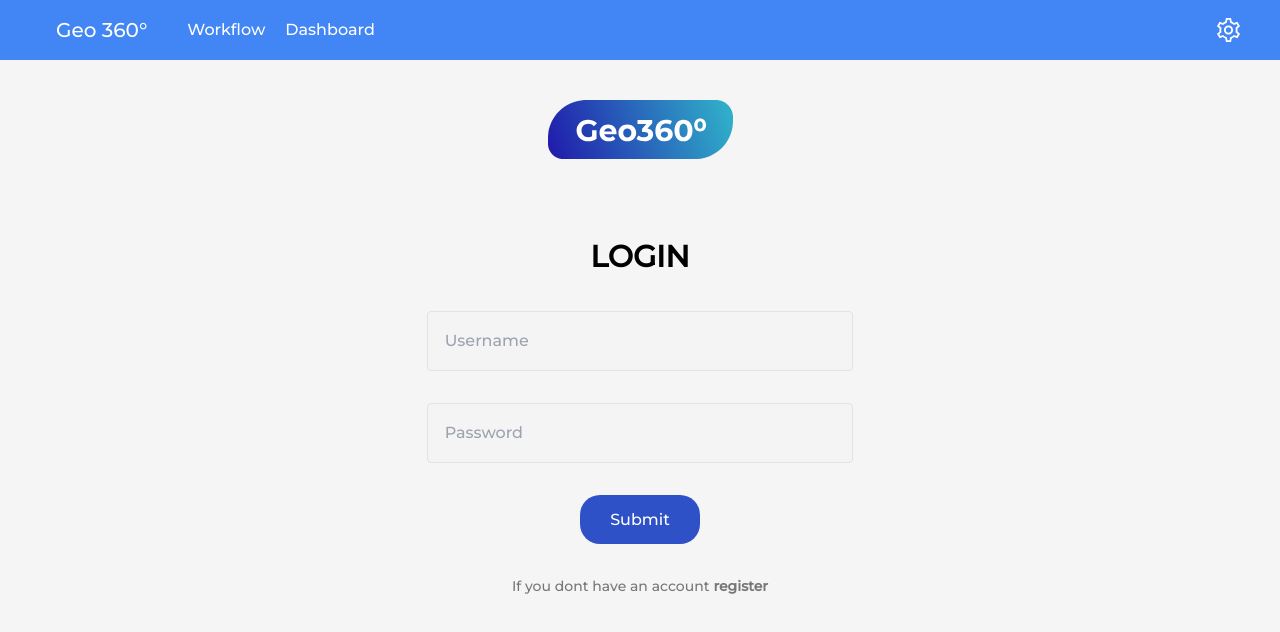
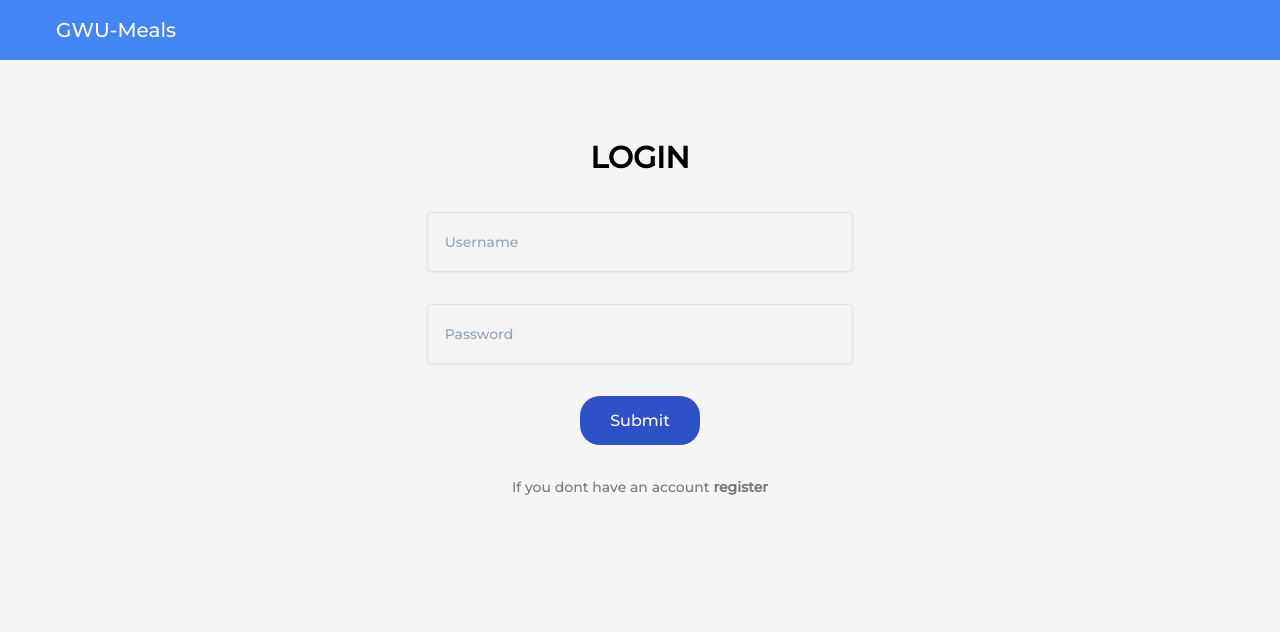
Before and after one commit to TurqayUmudzade/GwFront, a React (Create React App) app: page /login in a window 1280 px wide. Shown: the top 632 px of the page. Built offline with nearby package versions, Linux system fonts and the light colour scheme; some icons are missing.

Commit message:
Fix layout

```diff
--- a/src/components/Layout/Nav/index.js
+++ b/src/components/Layout/Nav/index.js
@@ -1,5 +1,4 @@
-import { userContext } from "context/userContext"
-import { useContext, useEffect, useState } from "react"
+import { useEffect, useState } from "react"
 import { NavLink, useNavigate } from "react-router-dom"
 import { ReactComponent as Gear } from "assets/gear.svg"
 import { ReactComponent as Moon } from "assets/moon.svg"
@@ -8,12 +7,11 @@ import { ReactComponent as Logout } from "assets/logout.svg"
 import OutsideClickHandler from "react-outside-click-handler"
 import "./style.scss"
 import classNames from "classnames"
-import Cookies from "js-cookie"
 
 const Nav = () => {
-  const { user, setUser } = useContext(userContext)
   const [isDarkMode, setIsDarkMode] = useState(false)
   const [isMenuOpen, setIsMenuOpen] = useState(false)
+  const [hasLoggedIn, setHasLoggedIn] = useState(false)
   let navigate = useNavigate()
   useEffect(() => {
     let item = localStorage.getItem("theme")
@@ -21,13 +19,15 @@ const Nav = () => {
       setIsDarkMode(true)
       setDarkTheme(true)
     }
+    console.log(window.location.href)
+    if (window.location.href.includes("login")) {
+      setHasLoggedIn(false)
+    } else setHasLoggedIn(true)
   }, [])
 
   const handleMenu = () => setIsMenuOpen(!isMenuOpen)
   const closeMenu = () => setIsMenuOpen(false)
   const logout = () => {
-    Cookies.remove("auth")
-    setUser(undefined)
     navigate("/login")
   }
 
@@ -44,20 +44,24 @@ const Nav = () => {
   }
   return (
     <nav className="mb-8 px-10 py-4 flex items-center border-gray bg-blue-500 text-white dark:bg-slate-800 dark:border-slate-100">
-      <i className="fas fa-globe-americas text-3xl text-blue-500 "></i>
-      <p className="ml-4 text-xl">Geo 360°</p>
+      <i className="fas fa-burger-soda text-3xl text-blue-500 "></i>
+      <p className="ml-4 text-xl">GWU-Meals</p>
+      {hasLoggedIn && (
         <div className="ml-10 flex gap-5">
           <NavLink to="/workflow" className="left hover:text-white">
             Workflow
           </NavLink>
-        <NavLink to="/dashboard" className="left hover:text-white">
-          Dashboard
+          <NavLink to="/order-history" className="left hover:text-white">
+            Orders
           </NavLink>
         </div>
+      )}
 
       <div className="ml-auto flex items-center relative">
+        {hasLoggedIn && (
+          <>
             <div className="text-lg text-white mr-4 dark:text-white">
-          {/* {user.username} */}
+              Turqay Umuzade
             </div>
             <OutsideClickHandler onOutsideClick={closeMenu}>
               <Gear className="hvr-svg" onClick={handleMenu} />
@@ -80,6 +84,8 @@ const Nav = () => {
                 </div>
               </div>
             </OutsideClickHandler>
+          </>
+        )}
       </div>
     </nav>
   )
--- a/src/index.js
+++ b/src/index.js
@@ -3,7 +3,6 @@ import ReactDOM from "react-dom"
 import App from "./views/App"
 import "./styles/tailwind.css"
 import "./styles/index.scss"
-import { UserProvider } from "context/userContext"
 import reportWebVitals from "./reportWebVitals"
 
 ReactDOM.render(
--- a/src/views/Login/index.js
+++ b/src/views/Login/index.js
@@ -1,50 +1,23 @@
-import API from "api"
-import Cookies from "js-cookie"
 import classNames from "classnames"
-
-import { useContext } from "react"
 import { useForm } from "react-hook-form"
-import { userContext } from "context/userContext"
 import { ReactComponent as Logo } from "assets/logo.svg"
 import { useNavigate, NavLink } from "react-router-dom"
 
 const Login = () => {
   let navigate = useNavigate()
-  const { setUser } = useContext(userContext)
 
   const {
-    setError,
     register,
     handleSubmit,
     formState: { errors },
   } = useForm()
 
   const onSubmit = (data) => {
-    const { username, password } = data
-
-    let formData = new FormData()
-    formData.set("username", username)
-    formData.set("password", password)
-
-    API.login(formData)
-      .then((res) => {
-        Cookies.set("auth", res.access_token)
-      })
-      .then(() => {
-        API.getUserData().then((res) => {
-          setUser(res)
-          navigate("/")
-        })
-      })
-      .catch((e) => {
-        if (e.response.status === 401)
-          setError("auth", { type: "focus" }, { shouldFocus: true })
-      })
+    navigate("/")
   }
 
   return (
     <div className="container w-1/3 mx-auto mt-10  justify-center">
-      <Logo className="mx-auto" />
       <h1 className="mt-20 mb-9 text-center text-3xl">LOGIN</h1>
       <form onSubmit={handleSubmit(onSubmit)} className="grid gap-8 auth">
         <div className="grid gap-2">
@@ -53,7 +26,7 @@ const Login = () => {
             placeholder="Username"
             className={classNames(
               { "border-red": errors.username },
-              "dark:text-black"
+              "def-border"
             )}
             {...register("username", { required: true, minLength: 3 })}
           />
@@ -67,7 +40,7 @@ const Login = () => {
             placeholder="Password"
             className={classNames(
               { "border-red": errors.password },
-              "dark:text-black"
+              "def-border"
             )}
             {...register("password", { required: true, minLength: 3 })}
           />
```
Lines whose indentation alone changed are shown as unchanged.
